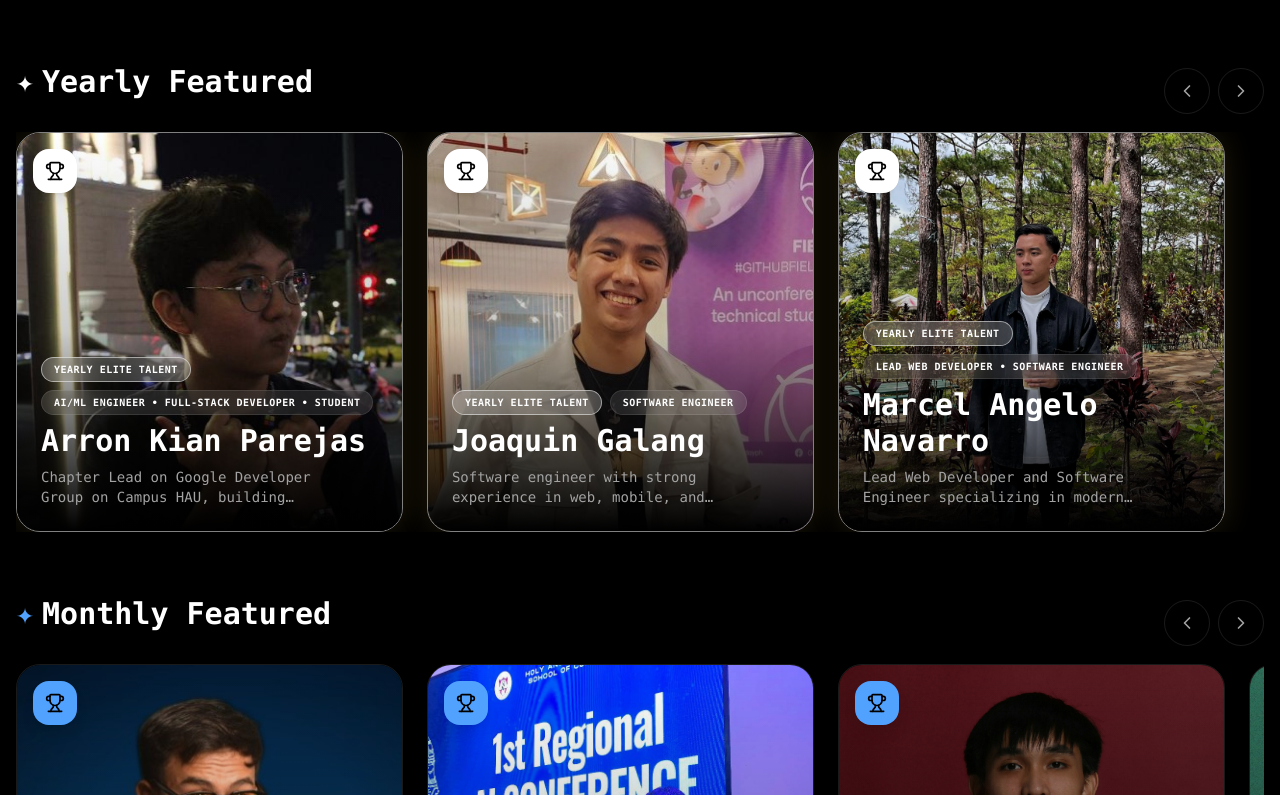
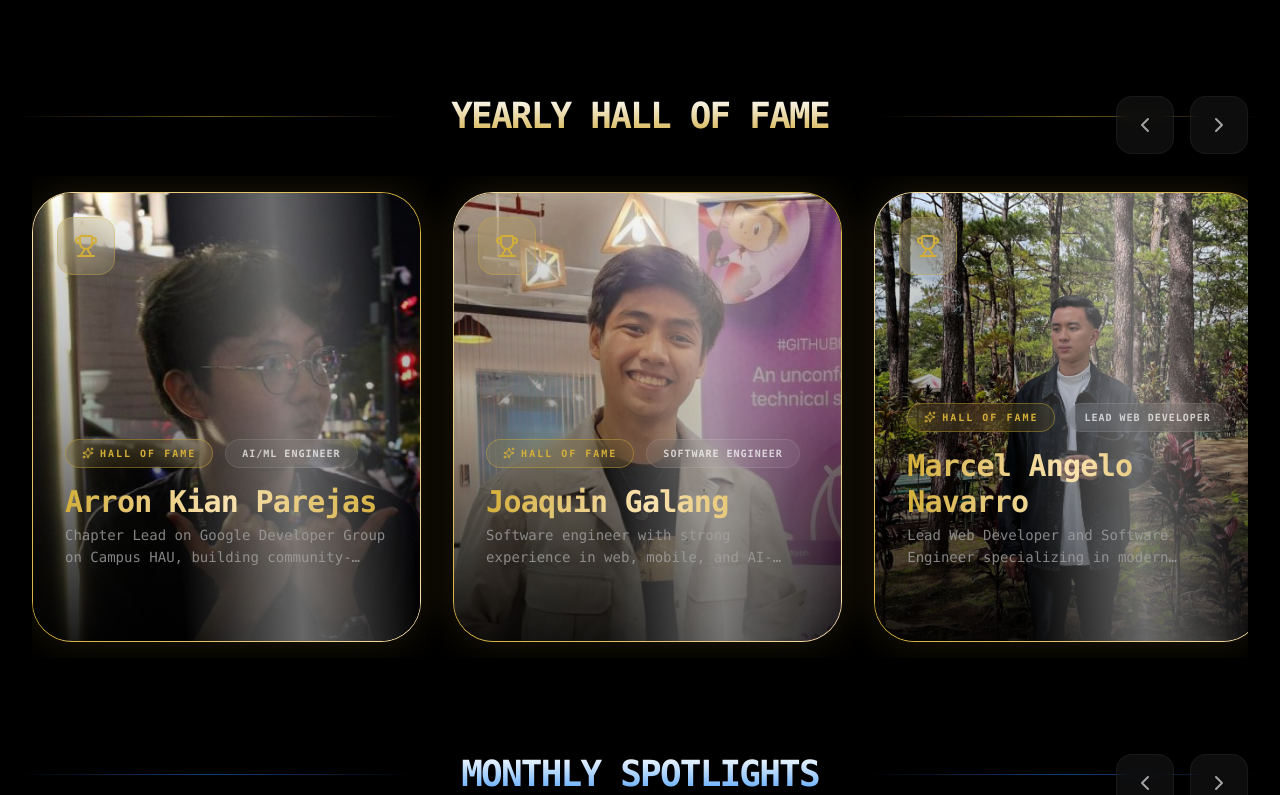
Before and after one commit to darknecrocities/DevHirang, a React (Vite) app: page / in a window 1280 px wide. Shown: the part 1385-2180 px from the top of the page. Built offline with nearby package versions, Linux system fonts and the light colour scheme.

Commit message:
feat: redesign featured cards

```diff
--- a/src/App.jsx
+++ b/src/App.jsx
@@ -82,19 +82,27 @@ function App() {
             <AnalyticsSpotlight developers={developers} />
 
             {yearlyFeaturedDevs.length > 0 && (
-              <section id="yearly-featured">
-                <h2 className="text-3xl font-bold mb-8 flex items-center gap-2">
-                  <span className="text-secondary">✦</span> Yearly Featured
-                </h2>
+              <section id="yearly-featured" className="pt-8">
+                <div className="flex items-center gap-4 mb-10">
+                  <div className="h-px flex-grow bg-gradient-to-r from-transparent via-gold/50 to-transparent" />
+                  <h2 className="text-4xl font-black text-center px-8 text-transparent bg-clip-text bg-gradient-to-b from-white to-gold tracking-tighter uppercase">
+                    Yearly Hall of Fame
+                  </h2>
+                  <div className="h-px flex-grow bg-gradient-to-r from-transparent via-gold/50 to-transparent" />
+                </div>
                 <FeatureCarousel developers={yearlyFeaturedDevs} onSelect={setSelectedDev} variant="yearly" />
               </section>
             )}
 
             {monthlyFeaturedDevs.length > 0 && (
-              <section id="monthly-featured">
-                <h2 className="text-3xl font-bold mb-8 flex items-center gap-2">
-                  <span className="text-blue-400">✦</span> Monthly Featured
-                </h2>
+              <section id="monthly-featured" className="pt-8">
+                <div className="flex items-center gap-4 mb-10">
+                  <div className="h-px flex-grow bg-gradient-to-r from-transparent via-blue-500/50 to-transparent" />
+                  <h2 className="text-4xl font-black text-center px-8 text-transparent bg-clip-text bg-gradient-to-b from-white to-blue-400 tracking-tighter uppercase">
+                    Monthly Spotlights
+                  </h2>
+                  <div className="h-px flex-grow bg-gradient-to-r from-transparent via-blue-500/50 to-transparent" />
+                </div>
                 <FeatureCarousel developers={monthlyFeaturedDevs} onSelect={setSelectedDev} />
               </section>
             )}
--- a/src/components/home/FeatureCarousel.jsx
+++ b/src/components/home/FeatureCarousel.jsx
@@ -1,63 +1,97 @@
 import React from 'react';
 import useEmblaCarousel from 'embla-carousel-react';
 import { motion } from 'framer-motion';
-import { Trophy, ChevronLeft, ChevronRight } from 'lucide-react';
+import { Trophy, ChevronLeft, ChevronRight, Star, Sparkles } from 'lucide-react';
 import { cn } from '../../lib/utils';
 
 const FeatureCarousel = ({ developers, onSelect, variant = 'monthly' }) => {
-    const [emblaRef, emblaApi] = useEmblaCarousel({ loop: true, align: 'start' });
+    const [emblaRef, emblaApi] = useEmblaCarousel({
+        loop: true,
+        align: 'start',
+        slidesToScroll: 1
+    });
 
     const scrollPrev = () => emblaApi && emblaApi.scrollPrev();
     const scrollNext = () => emblaApi && emblaApi.scrollNext();
 
+    const isYearly = variant === 'yearly';
+
     return (
-        <div className="relative group">
+        <div className="relative group px-4">
             <div className="overflow-hidden" ref={emblaRef}>
-                <div className="flex gap-6">
+                <div className="flex gap-8 py-4">
                     {developers.map((dev) => (
-                        <div key={dev.id} className="flex-[0_0_100%] md:flex-[0_0_45%] lg:flex-[0_0_31%] min-w-0">
+                        <div key={dev.id} className="flex-[0_0_100%] md:flex-[0_0_45%] lg:flex-[0_0_32%] min-w-0">
                             <motion.div
-                                whileHover={{ scale: 1.02 }}
+                                whileHover={{ y: -10, scale: 1.02 }}
                                 onClick={() => onSelect(dev)}
                                 className={cn(
-                                    "relative h-[400px] rounded-3xl overflow-hidden cursor-pointer group/card border transition-all duration-500",
-                                    variant === 'yearly'
-                                        ? "border-secondary/50 shadow-[0_0_30px_rgba(212,175,55,0.15)] hover:shadow-[0_0_40px_rgba(212,175,55,0.3)]"
-                                        : "border-white/10 hover:border-white/20"
+                                    "relative h-[450px] rounded-[2.5rem] overflow-hidden cursor-pointer group/card transition-all duration-500",
+                                    isYearly
+                                        ? "premium-border-gold shadow-[0_0_40px_rgba(212,175,55,0.15)] hover:shadow-[0_0_60px_rgba(212,175,55,0.3)] shimmer-effect"
+                                        : "border border-white/10 hover:border-blue-500/50 shadow-xl hover:shadow-blue-500/10"
                                 )}
                             >
+                                {/* Image with Overlay */}
+                                <div className="absolute inset-0 overflow-hidden">
                                     <img
                                         src={dev.avatar}
                                         alt={dev.name}
-                                    className="w-full h-full object-cover transition-transform duration-700 group-hover/card:scale-110"
+                                        className="w-full h-full object-cover transition-transform duration-1000 group-hover/card:scale-110"
                                     />
-                                <div className="absolute inset-0 bg-gradient-to-t from-background via-background/20 to-transparent" />
-
                                     <div className={cn(
-                                    "absolute top-4 left-4 p-3 backdrop-blur-md rounded-2xl text-background shadow-lg",
-                                    variant === 'yearly' ? "bg-secondary text-background" : "bg-blue-400 text-background"
-                                )}>
-                                    <Trophy className="w-5 h-5 font-bold" />
+                                        "absolute inset-0 bg-gradient-to-t from-black via-black/40 to-transparent",
+                                        isYearly ? "opacity-90" : "opacity-80"
+                                    )} />
                                 </div>
 
-                                <div className="absolute bottom-6 left-6 right-6 space-y-2 z-10">
-                                    <div className="flex items-center gap-2 flex-wrap">
-                                        <span className={cn(
-                                            "px-3 py-1 backdrop-blur-md border rounded-full text-[10px] font-bold uppercase tracking-wider",
-                                            variant === 'yearly'
-                                                ? "bg-secondary/20 border-secondary/50 text-secondary"
-                                                : "bg-blue-400/20 border-blue-400/50 text-blue-400"
+                                {/* Floating Badge */}
+                                <div className={cn(
+                                    "absolute top-6 left-6 p-4 backdrop-blur-xl rounded-2xl shadow-2xl z-20 flex items-center justify-center border",
+                                    isYearly
+                                        ? "bg-gradient-to-br from-gold/20 to-gold/5 border-gold/30 text-gold"
+                                        : "bg-blue-500/20 border-blue-500/30 text-blue-400"
                                 )}>
-                                            {variant === 'yearly' ? 'Yearly Elite Talent' : 'Monthly Featured'}
-                                        </span>
-                                        <span className="px-3 py-1 bg-white/10 backdrop-blur-md border border-white/10 rounded-full text-[10px] font-bold uppercase tracking-wider text-white">
-                                            {dev.role.join(' • ')}
-                                        </span>
+                                    {isYearly ? <Trophy className="w-6 h-6" /> : <Star className="w-6 h-6" />}
                                 </div>
-                                    <h3 className="text-3xl font-extrabold text-white">{dev.name}</h3>
-                                    <p className="text-sm text-text-muted line-clamp-2 max-w-[280px]">
+
+                                {/* Content */}
+                                <div className="absolute bottom-0 left-0 right-0 p-8 space-y-4 z-20">
+                                    <div className="flex items-center gap-3 flex-wrap">
+                                        <div className={cn(
+                                            "flex items-center gap-1.5 px-4 py-1.5 backdrop-blur-md border rounded-full text-[10px] font-bold uppercase tracking-[0.2em]",
+                                            isYearly
+                                                ? "bg-gold/10 border-gold/40 text-gold"
+                                                : "bg-blue-500/10 border-blue-500/40 text-blue-400"
+                                        )}>
+                                            {isYearly && <Sparkles className="w-3 h-3" />}
+                                            {isYearly ? 'Hall of Fame' : 'Elite Monthly'}
+                                        </div>
+                                        <div className="px-4 py-1.5 bg-white/5 backdrop-blur-md border border-white/10 rounded-full text-[10px] font-bold uppercase tracking-widest text-white/70">
+                                            {dev.role[0]}
+                                        </div>
+                                    </div>
+
+                                    <div className="space-y-1">
+                                        <h3 className={cn(
+                                            "text-3xl font-black tracking-tight",
+                                            isYearly ? "text-transparent bg-clip-text bg-gradient-to-r from-gold via-gold-light to-gold" : "text-white"
+                                        )}>
+                                            {dev.name}
+                                        </h3>
+                                        <p className="text-sm text-text-muted/80 line-clamp-2 leading-relaxed">
                                             {dev.bio}
                                         </p>
+                                    </div>
+
+                                    {/* Action Reveal */}
+                                    <div className="pt-2 opacity-0 group-hover/card:opacity-100 transition-opacity duration-500 flex items-center gap-2 text-xs font-bold uppercase tracking-wider text-white/50">
+                                        <span>View Excellence Portfolio</span>
+                                        <div className={cn(
+                                            "h-[1px] flex-grow",
+                                            isYearly ? "bg-gold/30" : "bg-blue-500/30"
+                                        )} />
+                                    </div>
                                 </div>
                             </motion.div>
                         </div>
@@ -65,18 +99,19 @@ const FeatureCarousel = ({ developers, onSelect, variant = 'monthly' }) => {
                 </div>
             </div>
 
-            <div className="absolute -top-16 right-0 flex gap-2">
+            {/* Premium Controls */}
+            <div className="absolute -top-20 right-4 flex gap-4">
                 <button
                     onClick={scrollPrev}
-                    className="p-3 rounded-full border border-white/10 hover:bg-white/5 hover:border-white/30 transition-all active:scale-90"
+                    className="group/btn p-4 rounded-2xl border border-white/5 bg-white/5 backdrop-blur-sm hover:bg-white/10 hover:border-white/20 transition-all active:scale-95"
                 >
-                    <ChevronLeft className="w-5 h-5 text-text-muted" />
+                    <ChevronLeft className="w-6 h-6 text-text-muted group-hover/btn:text-white transition-colors" />
                 </button>
                 <button
                     onClick={scrollNext}
-                    className="p-3 rounded-full border border-white/10 hover:bg-white/5 hover:border-white/30 transition-all active:scale-90"
+                    className="group/btn p-4 rounded-2xl border border-white/5 bg-white/5 backdrop-blur-sm hover:bg-white/10 hover:border-white/20 transition-all active:scale-95"
                 >
-                    <ChevronRight className="w-5 h-5 text-text-muted" />
+                    <ChevronRight className="w-6 h-6 text-text-muted group-hover/btn:text-white transition-colors" />
                 </button>
             </div>
         </div>
--- a/src/index.css
+++ b/src/index.css
@@ -6,6 +6,8 @@
   --color-secondary: #ffffff;
   --color-text-main: #ffffff;
   --color-text-muted: #a3a3a3;
+  --color-gold: #D4AF37;
+  --color-gold-light: #F9E2AF;
 
   --font-heading: ui-monospace, SFMono-Regular, Menlo, Monaco, Consolas, "Liberation Mono", "Courier New", monospace;
   --font-body: ui-monospace, SFMono-Regular, Menlo, Monaco, Consolas, "Liberation Mono", "Courier New", monospace;
@@ -72,4 +74,48 @@
   .glow-secondary {
     box-shadow: 0 0 15px rgba(255, 255, 255, 0.2);
   }
+
+  .shimmer-effect {
+    position: relative;
+    overflow: hidden;
+  }
+
+  .shimmer-effect::after {
+    content: "";
+    position: absolute;
+    top: -50%;
+    left: -50%;
+    width: 200%;
+    height: 200%;
+    background: linear-gradient(to bottom right,
+        rgba(255, 255, 255, 0) 0%,
+        rgba(255, 255, 255, 0) 40%,
+        rgba(255, 255, 255, 0.4) 50%,
+        rgba(255, 255, 255, 0) 60%,
+        rgba(255, 255, 255, 0) 100%);
+    transform: rotate(-45deg);
+    animation: shimmer 3s infinite;
+  }
+
+  @keyframes shimmer {
+    0% {
+      transform: translateX(-150%) rotate(-45deg);
+    }
+
+    100% {
+      transform: translateX(150%) rotate(-45deg);
+    }
+  }
+
+  .premium-border-gold {
+    border: 1px solid transparent;
+    background: linear-gradient(black, black) padding-box,
+      linear-gradient(45deg, #D4AF37, #F9E2AF, #D4AF37) border-box;
+  }
+
+  .premium-border-silver {
+    border: 1px solid transparent;
+    background: linear-gradient(black, black) padding-box,
+      linear-gradient(45deg, #C0C0C0, #ffffff, #C0C0C0) border-box;
+  }
 }
```
Lines whose indentation alone changed are shown as unchanged.
